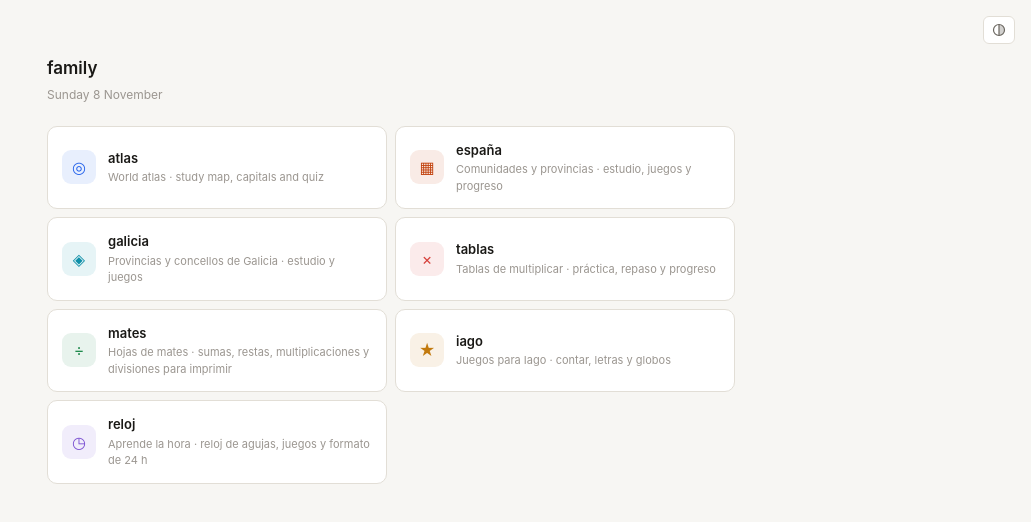
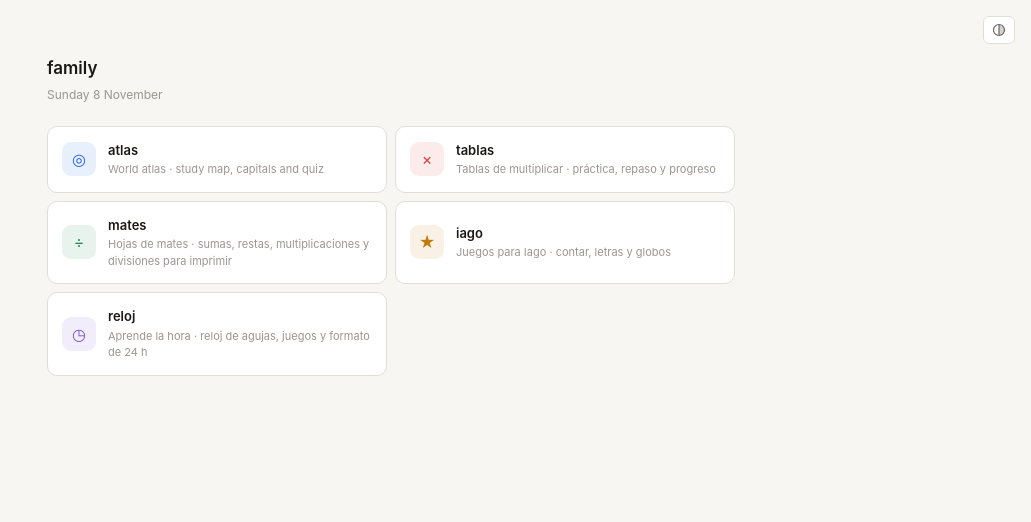
Before and after one commit to rfleiro/family-ops-dash, a plain HTML site: page index.html in a window 1280 px wide. Shown: the whole page, without its empty margins (249-1280 px from the left). Drawn offline with Linux system fonts and the light colour scheme.

Commit message:
hub: remove españa and galicia cards (now inside atlas)

```diff
--- a/index.html
+++ b/index.html
@@ -47,8 +47,6 @@ function toggleTheme(){
 // To add a dashboard: create <id>/index.html, then add a row here.
 const DASHBOARDS = [
   { id:"atlas", name:"atlas", desc:"World atlas \u00b7 study map, capitals and quiz", path:"atlas/", icon:"\u25CE", color:"#2563EB", live:true },
-  { id:"espana", name:"espa\u00f1a", desc:"Comunidades y provincias \u00b7 estudio, juegos y progreso", path:"espana/", icon:"\u25A6", color:"#C2410C", live:true },
-  { id:"galicia", name:"galicia", desc:"Provincias y concellos de Galicia \u00b7 estudio y juegos", path:"espana/#galicia", icon:"\u25C8", color:"#0E8FA8", live:true },
   { id:"tablas", name:"tablas", desc:"Tablas de multiplicar \u00b7 pr\u00e1ctica, repaso y progreso", path:"tablas/", icon:"\u00D7", color:"#D6403B", live:true },
   { id:"mates", name:"mates", desc:"Hojas de mates \u00b7 sumas, restas, multiplicaciones y divisiones para imprimir", path:"mates/", icon:"\u00F7", color:"#1F8A4C", live:true },
   { id:"iago", name:"iago", desc:"Juegos para Iago \u00b7 contar, letras y globos", path:"iago/", icon:"\u2605", color:"#C27A0E", live:true },
```
